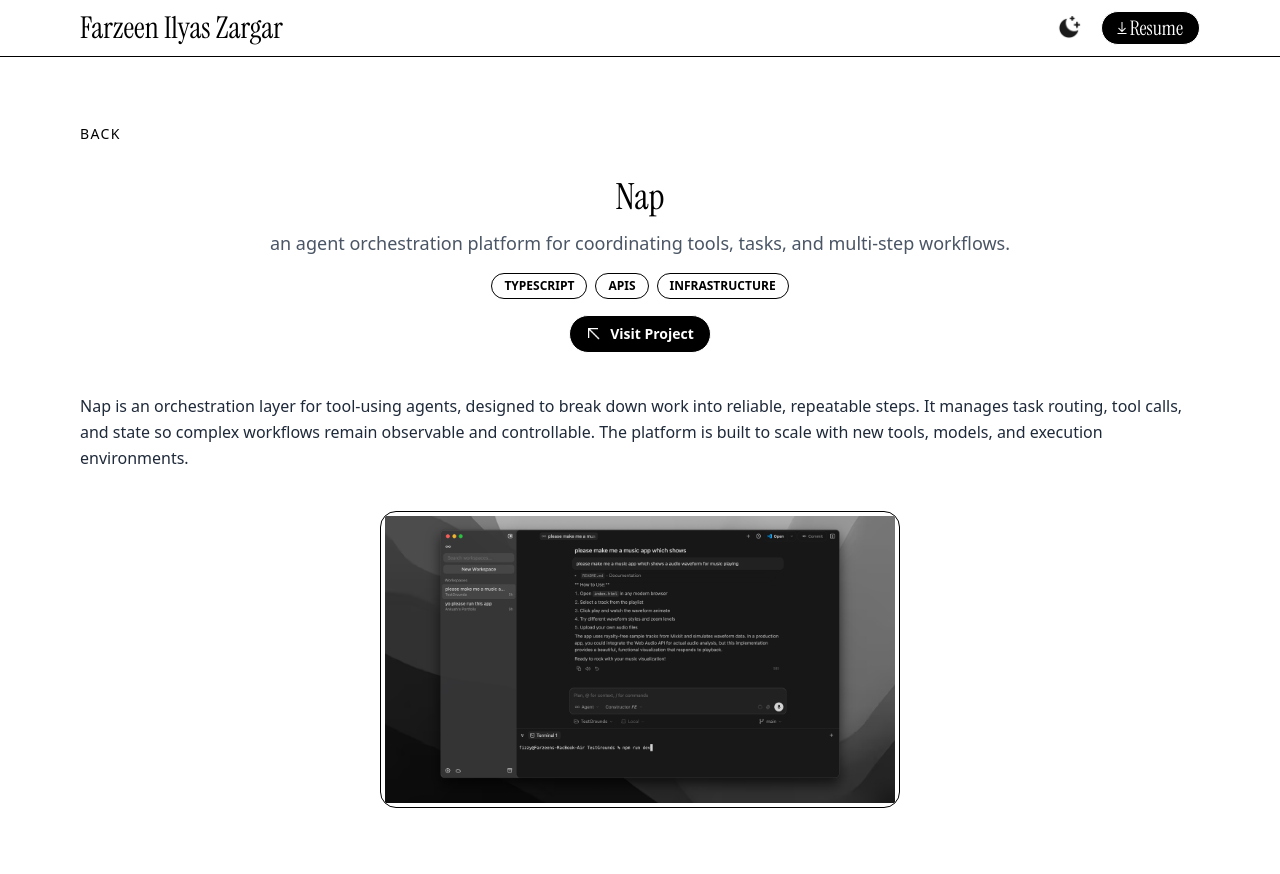
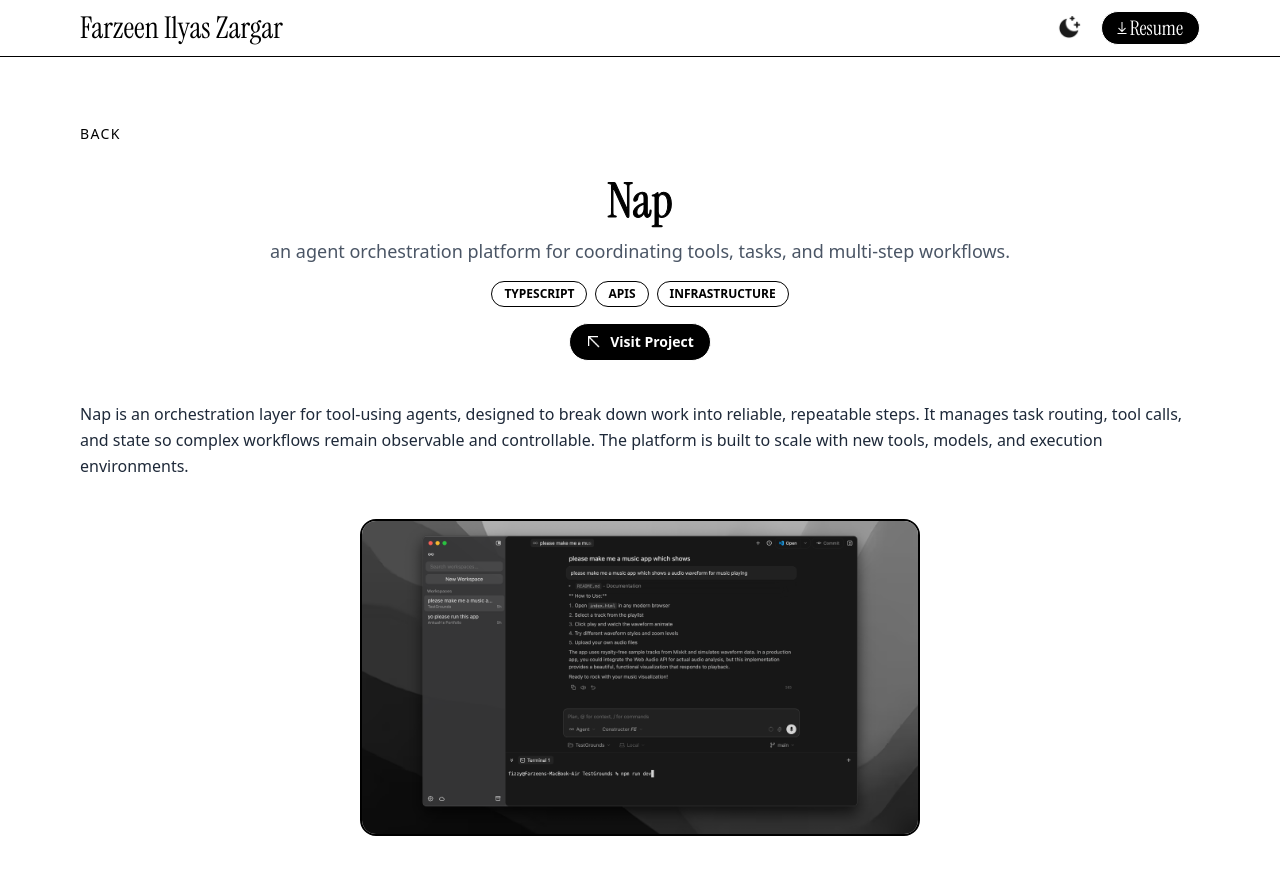
Before and after one commit to farzeenilyaszargar/Portfolio, a Next.js app: page /projects/nap in a window 1280 px wide. Shown: the top 874 px of the page. Built offline with nearby package versions, Linux system fonts and the light colour scheme.

Commit message:
Tweak project page secondary colors in dark

```diff
--- a/app/projects/[slug]/page.tsx
+++ b/app/projects/[slug]/page.tsx
@@ -40,8 +40,8 @@ export default async function ProjectPage({
         <div className="mt-8 grid grid-cols-1 gap-10 lg:grid-cols-[1fr,1.1fr]">
           <div className="flex flex-col gap-6">
             <div className="flex flex-col items-center text-center">
-              <h1 className={`text-4xl font-bold ${instrumentSerif.className}`}>{project.title}</h1>
-              <p className="mt-3 text-lg text-gray-600">{project.description}</p>
+              <h1 className={`text-5xl text-stroke-1 ${instrumentSerif.className}`}>{project.title}</h1>
+              <p className="mt-3 text-lg text-gray-600 dark:text-gray-300">{project.description}</p>
               {project.skills?.length ? (
                 <div className="mt-4 flex flex-wrap justify-center gap-2">
                   {project.skills.map((skill) => (
@@ -69,8 +69,8 @@ export default async function ProjectPage({
 
             {project.features?.length ? (
               <div>
-                <p className="text-sm uppercase tracking-widest text-gray-500">Features</p>
-                <ul className="mt-3 list-disc pl-5 text-sm text-gray-700">
+                <p className="text-sm uppercase tracking-widest text-gray-500 dark:text-gray-400">Features</p>
+                <ul className="mt-3 list-disc pl-5 text-sm text-gray-700 dark:text-gray-300">
                   {project.features.map((feature) => (
                     <li key={feature}>{feature}</li>
                   ))}
@@ -80,7 +80,7 @@ export default async function ProjectPage({
           </div>
 
           <div>
-            <p className="text-base leading-relaxed text-gray-800">
+            <p className="text-base leading-relaxed text-gray-800 dark:text-gray-300">
               {project.fullInfo ?? project.description}
             </p>
           </div>
@@ -89,12 +89,12 @@ export default async function ProjectPage({
             {gallery.map((src, index) => (
               <div
                 key={`${src}-${index}`}
-                className={`mx-auto w-full max-w-[520px] overflow-hidden rounded-2xl border bg-white p-1 ${index === 0 ? "sm:col-span-2" : ""}`}
+                className={`mx-auto overflow-hidden rounded-2xl border-2 w-1/2 bg-white  ${index === 0 ? "sm:col-span-2" : ""}`}
               >
                 <img
                   src={src}
                   alt={`${project.title} preview ${index + 1}`}
-                  className="h-auto w-full max-h-[320px] object-contain"
+                  className="h-auto w-full object-contain"
                   loading="lazy"
                 />
               </div>
```
